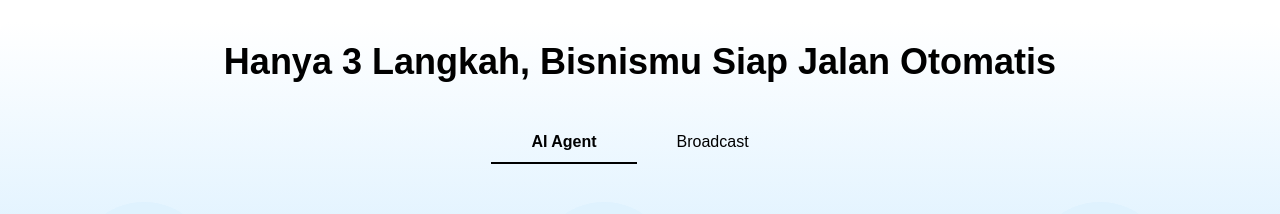
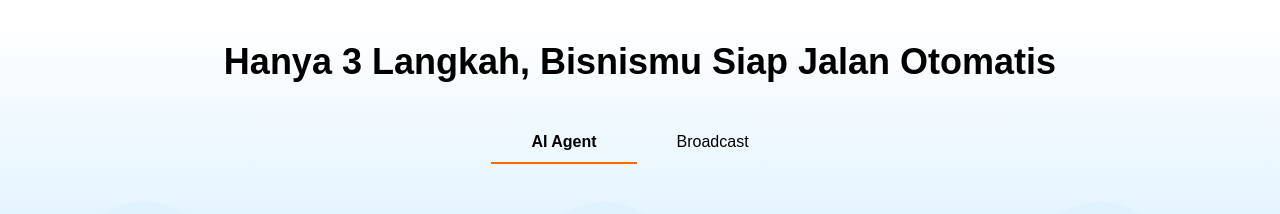
Before and after one commit to M16Yusuf/m16yusuf-challenge-plasgos, a React (Vite) app: page / in a window 1280 px wide. Shown: the part 2040-2254 px from the top of the page. Built offline with nearby package versions, Linux system fonts and the light colour scheme.

Commit message:
fix: update active tab border color in CrmStepsTabsSection for better visibility

```diff
--- a/src/components/crm/CrmStepsTabsSection.jsx
+++ b/src/components/crm/CrmStepsTabsSection.jsx
@@ -113,7 +113,7 @@ function CrmStepsTabsSection() {
                 aria-controls="radix-:r9:-content-ai"
                 data-state={activeTab === "ai" ? "active" : "inactive"}
                 id="radix-:r9:-trigger-ai"
-                className="disabled:text-muted-foreground data-[state=active]:border-primary data-[state=active]:text-foreground -mb-0.5 inline-flex items-center justify-start border-b-2 bg-transparent! px-10 py-2 text-base font-medium whitespace-nowrap transition-all first-of-type:ml-0 disabled:pointer-events-none data-[state=active]:rounded-t-xl data-[state=active]:bg-white data-[state=active]:font-semibold data-[state=inactive]:border-transparent"
+                className="disabled:text-muted-foreground data-[state=active]:text-foreground -mb-0.5 inline-flex items-center justify-start border-b-2 bg-transparent! px-10 py-2 text-base font-medium whitespace-nowrap transition-all first-of-type:ml-0 disabled:pointer-events-none data-[state=active]:rounded-t-xl data-[state=active]:border-orange-500 data-[state=active]:bg-white data-[state=active]:font-semibold data-[state=inactive]:border-transparent"
                 tabIndex={activeTab === "ai" ? 0 : -1}
                 data-orientation="horizontal"
                 data-radix-collection-item=""
@@ -128,7 +128,7 @@ function CrmStepsTabsSection() {
                 aria-controls="radix-:r9:-content-broadcast"
                 data-state={activeTab === "broadcast" ? "active" : "inactive"}
                 id="radix-:r9:-trigger-broadcast"
-                className="disabled:text-muted-foreground data-[state=active]:border-primary data-[state=active]:text-foreground -mb-0.5 inline-flex items-center justify-start border-b-2 bg-transparent! px-10 py-2 text-base font-medium whitespace-nowrap transition-all first-of-type:ml-0 disabled:pointer-events-none data-[state=active]:rounded-t-xl data-[state=active]:bg-white data-[state=active]:font-semibold data-[state=inactive]:border-transparent"
+                className="disabled:text-muted-foreground data-[state=active]:text-foreground -mb-0.5 inline-flex items-center justify-start border-b-2 bg-transparent! px-10 py-2 text-base font-medium whitespace-nowrap transition-all first-of-type:ml-0 disabled:pointer-events-none data-[state=active]:rounded-t-xl data-[state=active]:border-orange-500 data-[state=active]:bg-white data-[state=active]:font-semibold data-[state=inactive]:border-transparent"
                 tabIndex={activeTab === "broadcast" ? 0 : -1}
                 data-orientation="horizontal"
                 data-radix-collection-item=""
```
